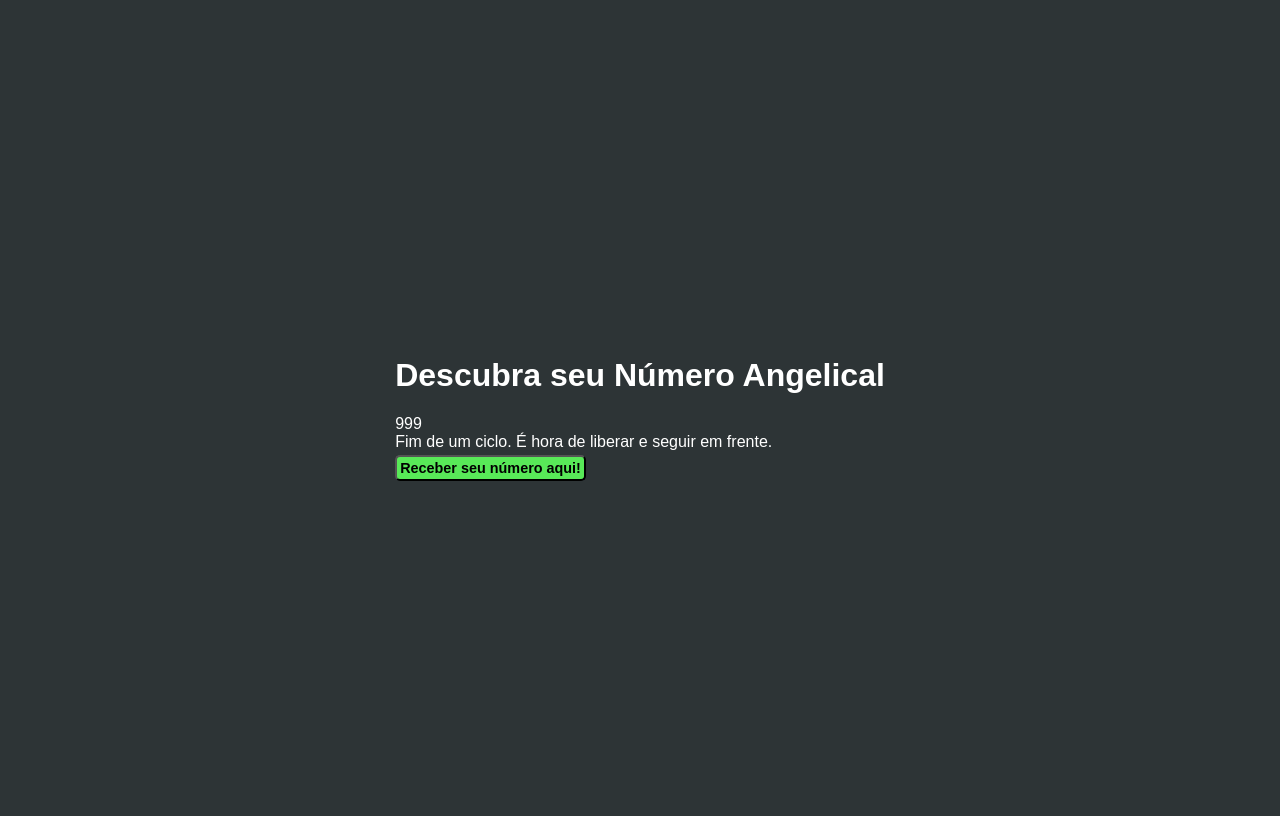
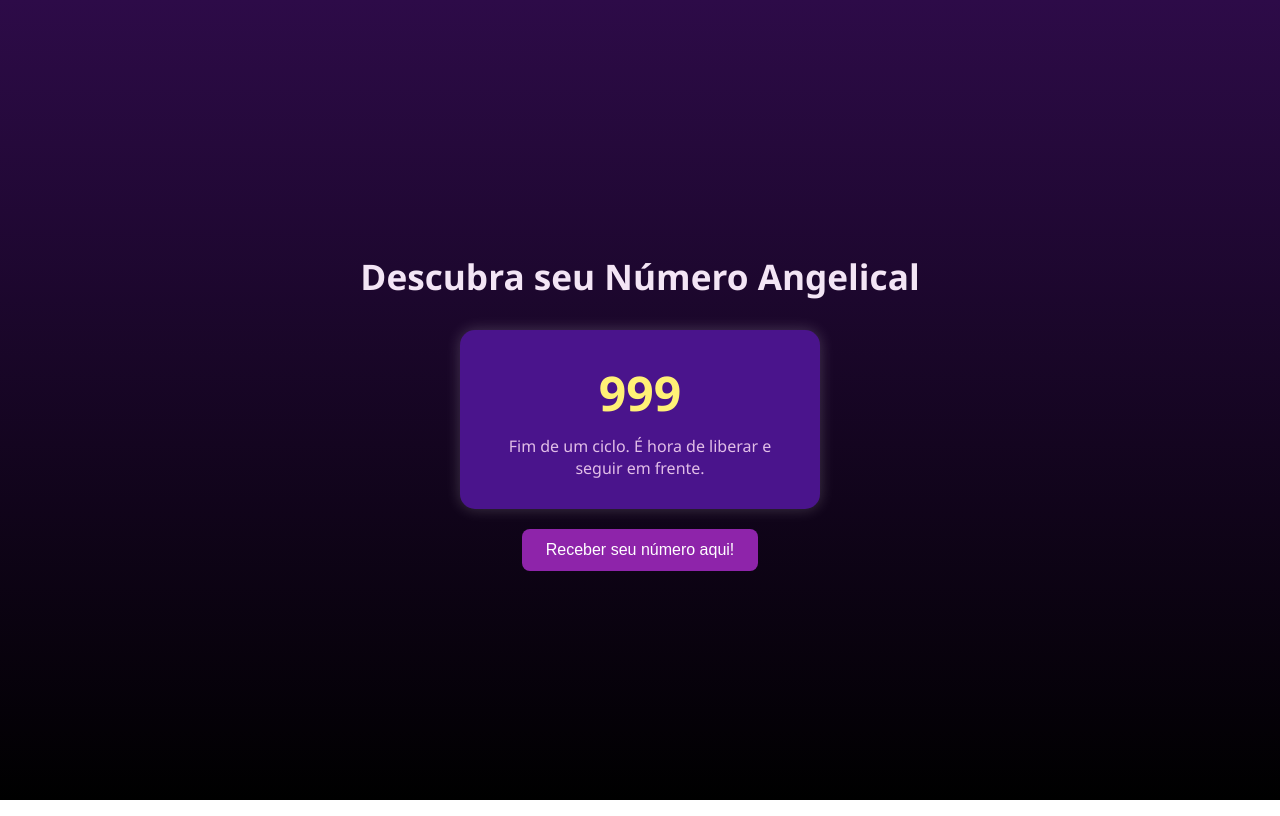
Before and after one commit to stephanycampos/sorteador_numeroAngelical, a website: page src/index.html in a window 1280 px wide. Both pictures are taken after a click on the button "Receber seu número aqui!". Drawn offline with nearby package versions, Linux system fonts and the light colour scheme; files that its build step writes are made by us from their sources; a web font is replaced by a local one.

Commit message:
Update main.less

```diff
--- a/src/styles/main.less
+++ b/src/styles/main.less
@@ -1,49 +1,75 @@
-@fontePrincipal: Reboto, sans-serif;
-@CordeFundo: #2d3436;
-@CorDoTexto: #fff;
+// Variáveis
+@cor-fundo-gradient-top: #2d0b48;
+@cor-fundo-gradient-bottom: #000000;
+@cor-principal: #4a148c;
+@cor-hover: #6a1b9a;
+@cor-botao: #8e24aa;
+@cor-texto: white;
+@cor-titulo: #f3e5f5;
+@cor-numero: #fff176;
+@cor-mensagem: #e1bee7;
+@cor-box: #ffe57f;
 
 body {
-  background: @CordeFundo;
-  font-family: @fontePrincipal;
-  color: @CorDoTexto;
+  background: linear-gradient(to bottom, @cor-fundo-gradient-top, @cor-fundo-gradient-bottom);
+  color: @cor-texto;
+  font-family: 'Segoe UI', sans-serif;
   display: flex;
   justify-content: center;
   align-items: center;
   height: 100vh;
+  margin: 0;
 }
 
-.icon {
-  width: 80px;
-  height: 90px;
-  display: block;
-  margin: 0 auto 10px auto;
+main {
+  text-align: center;
 }
 
-.container {
-  background: @CordeFundo;
-  padding: 20px;
-  border-radius: 10px;
-  box-shadow: 0 0 10px rgba(0, 0, 0, 0.1);
+h1 {
+  margin-bottom: 30px;
+  font-size: 2.2rem;
+  color: @cor-titulo;
 }
 
-.options label {
-  display: block;
-  margin: 10px 0;
-}
+.resultado {
+  background: @cor-principal;
+  padding: 30px;
+  border-radius: 15px;
+  font-size: 1.2rem;
+  width: 300px;
+  margin: 0 auto 20px;
+  color: @cor-box;
+  box-shadow: 0 0 15px rgba(255, 255, 255, 0.2);
+  transition: transform 0.3s ease;
 
-#password {
-  width: 100%;
-  margin-top: 10px;
-  padding: 10px;
-  font-size: 1.2em;
+  &:hover {
+    transform: scale(1.05);
+  }
+
+  .numero {
+    font-size: 3rem;
+    font-weight: bold;
+    margin-bottom: 10px;
+    color: @cor-numero;
+  }
+
+  .mensagem {
+    font-size: 1rem;
+    color: @cor-mensagem;
+  }
 }
 
 button {
-    padding: 3px;
-    cursor: pointer;
-    font-weight: bold;
-    font-size: 0.9em;
-    margin-top: 4px;
-    border-radius: 5px;
-    background-color: rgb(88, 233, 88);
+  padding: 12px 24px;
+  font-size: 1rem;
+  border: none;
+  background-color: @cor-botao;
+  color: @cor-texto;
+  border-radius: 8px;
+  cursor: pointer;
+  transition: background 0.3s;
+
+  &:hover {
+    background-color: @cor-hover;
+  }
 }
```
